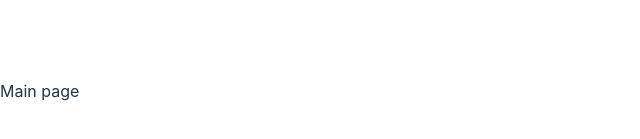
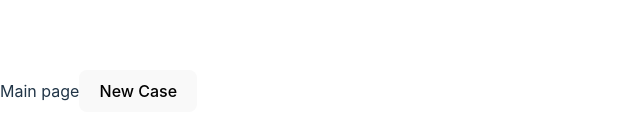
Before and after one commit to DevDependency/remondis-frontend, a React (Vite) app: page / in a window 1280 px wide. Shown: the part 309-448 px from the top of the page, without its empty margins (0-640 px from the left). Built offline with nearby package versions, Linux system fonts and the light colour scheme.

Commit message:
chore(case): add in Main component create new case functionality for test

```diff
--- a/src/pages/Main.tsx
+++ b/src/pages/Main.tsx
@@ -1,5 +1,39 @@
-export const Main : React.FC = () => {
-  return (
-    <>Main page</>
-  )
-}
+import { useEffect } from "react";
+import { useNavigate } from "react-router-dom";
+import { createCase } from "../store/slices/case";
+import { useAppDispatch, useAppSelector } from "../utils/hooks/useStore";
+
+
+export const Main: React.FC = () => {
+
+  // test create new case
+  const dispatch = useAppDispatch();
+  const createdCaseId = useAppSelector((state) => state.caseSlice.createdCaseId);
+  const navigate = useNavigate();
+
+  useEffect( () => {
+    if(createdCaseId !== 0 ) {
+      console.log(createdCaseId)
+      navigate(`/cases/${createdCaseId}`)
+    }
+  }, [createdCaseId])
+
+  const addCase = () => {
+    dispatch(
+      createCase({
+        client_first_name: "first name",
+        client_last_name: "last name",
+        client_phone: "phone",
+        client_email: "email@email.com",
+        address: "adress",
+        manager_id: 1,
+      })
+    );
+  };
+
+
+  return (<>
+  Main page
+  <button onClick={addCase}>New Case</button>
+  </>);
+};
```
